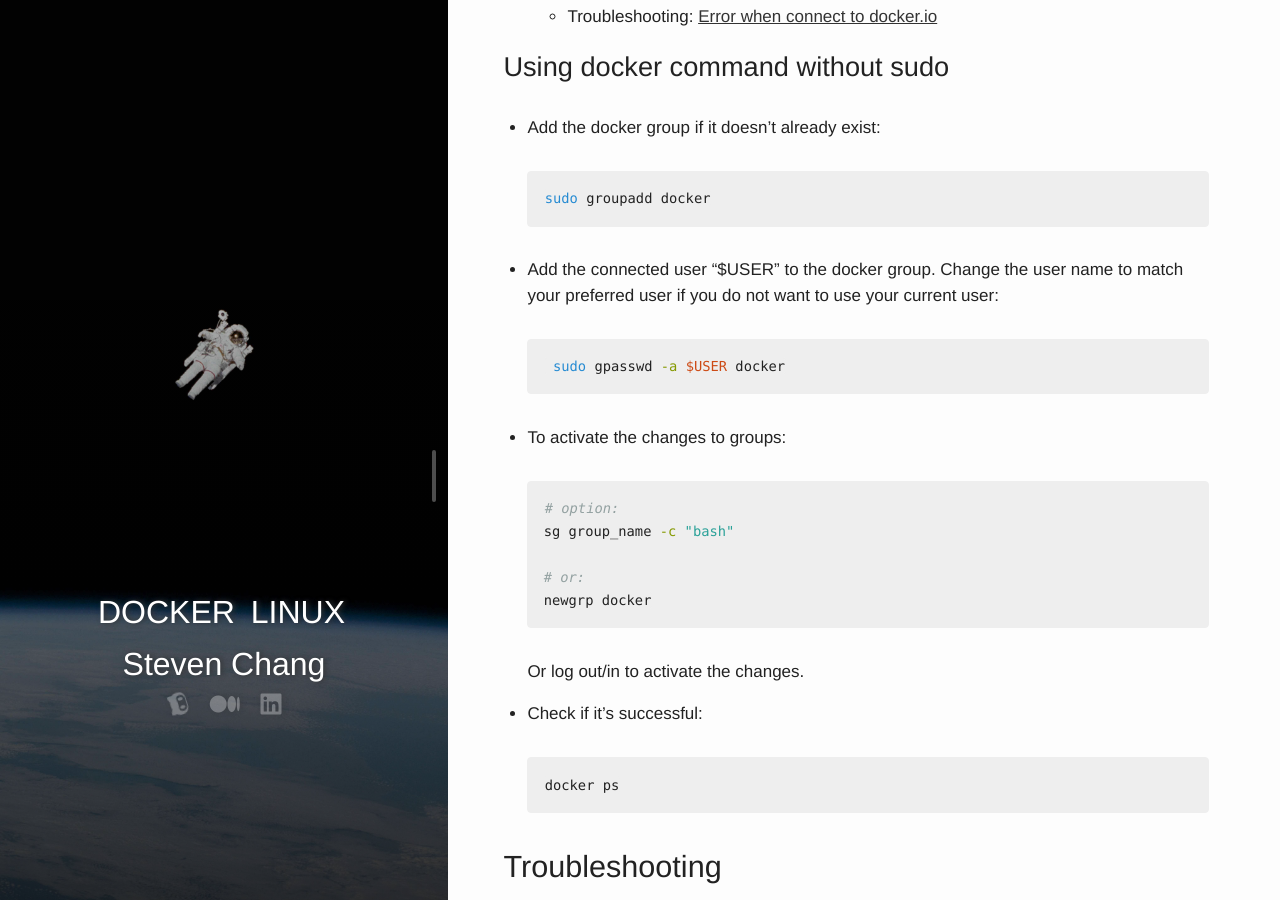
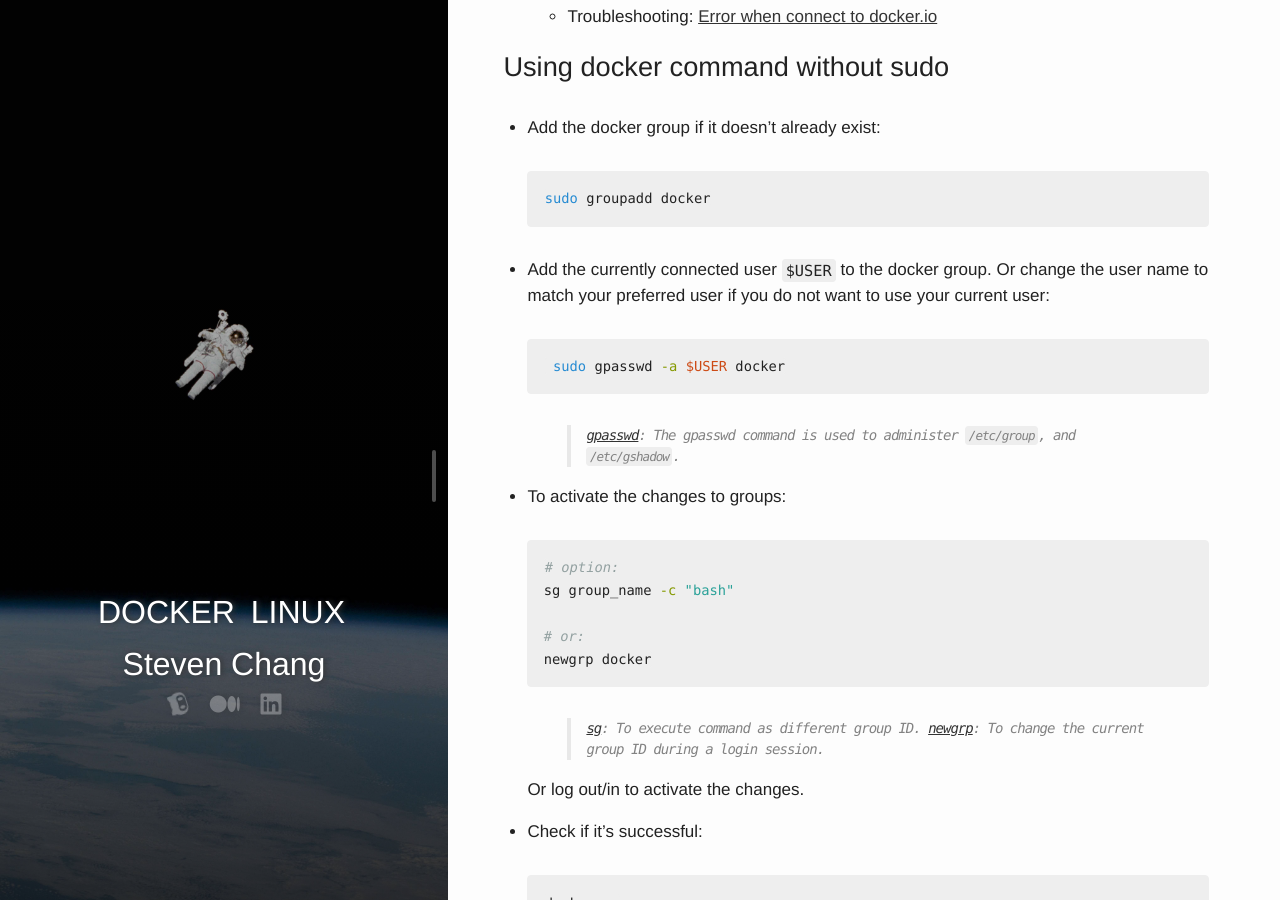
Before and after one commit to stevencch99/stevencch99.github.io, a Jekyll site: the page built from _posts/2021-01-21-how-to-install-docker-on-ubuntu-20-04.md, in a window 1280 px wide and 900 px high, scrolled down 3015 px. Built offline with Jekyll 4.4.1, drawn with Linux system fonts in a browser that asks for light colours; nearby versions of some CDN libraries; comment, search, counter and statistics services are not loaded.

Commit message:
Supplement comment for bash commands in the post of install docker

````diff
--- a/_posts/2021-01-21-how-to-install-docker-on-ubuntu-20-04.md
+++ b/_posts/2021-01-21-how-to-install-docker-on-ubuntu-20-04.md
@@ -105,11 +105,13 @@ This article is my note of Docker installation and troubleshooting process, foll
   sudo groupadd docker
   ```
 
-- Add the connected user "\$USER" to the docker group. Change the user name to match your preferred user if you do not want to use your current user:
+- Add the currently connected user `$USER` to the docker group. Or change the user name to match your preferred user if you do not want to use your current user:
 
   ```bash
    sudo gpasswd -a $USER docker
   ```
+
+  > [gpasswd](https://man7.org/linux/man-pages/man1/gpasswd.1.html): The gpasswd command is used to administer `/etc/group`, and `/etc/gshadow`.
 
 - To activate the changes to groups:
 
@@ -120,6 +122,9 @@ This article is my note of Docker installation and troubleshooting process, foll
   # or:
   newgrp docker
   ```
+
+  > [sg](https://man7.org/linux/man-pages/man1/sg.1.html): To execute command as different group ID.
+  > [newgrp](https://man7.org/linux/man-pages/man1/newgrp.1.html): To change the current group ID during a login session.
 
   Or log out/in to activate the changes.
 
````
